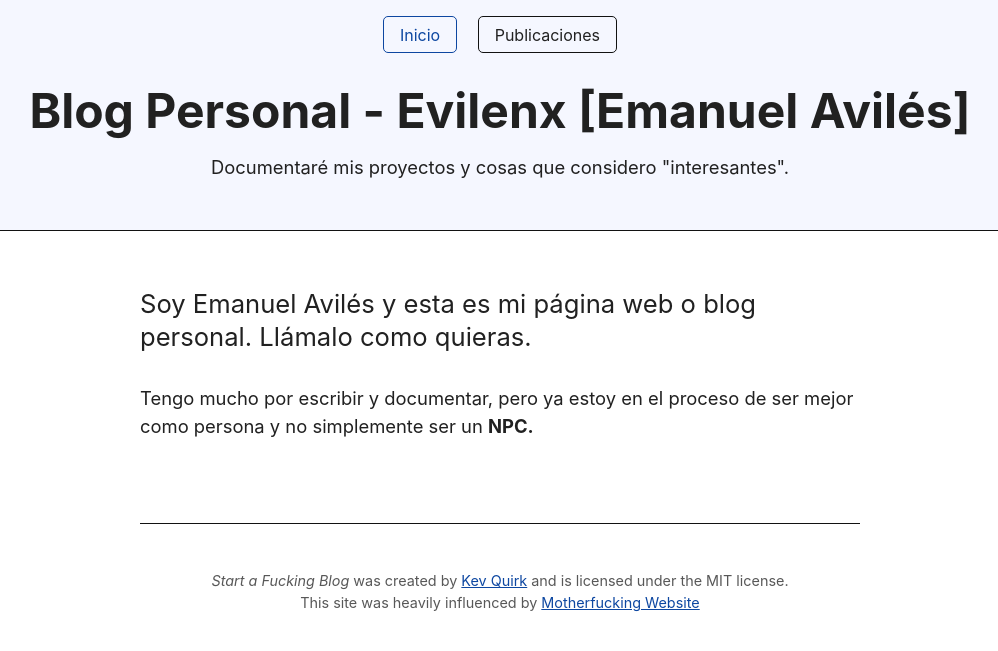
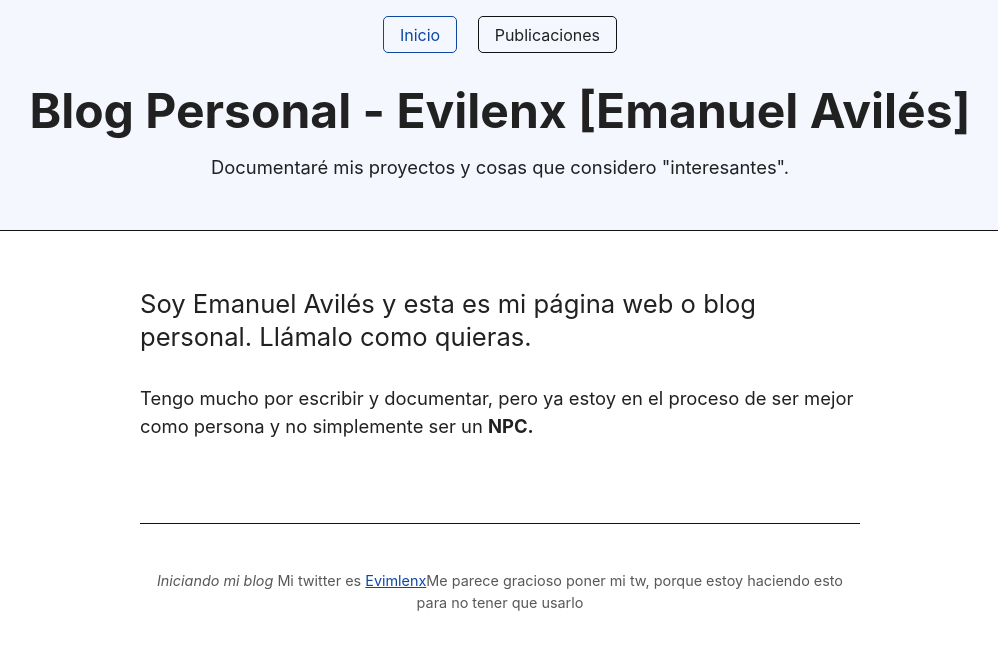
Before and after one commit to evilenx/BlogPersonal, a Jekyll site: the page built from index.md, in a window 1280 px wide. Shown: the top 651 px of the page, without its empty margins (140-1138 px from the left). Built offline with Jekyll 4.4.1, drawn with Linux system fonts in a browser that asks for light colours.

Commit message:
footer upgrade

```diff
--- a/_layouts/default.html
+++ b/_layouts/default.html
@@ -18,8 +18,7 @@
     </main>
 
     <footer>
-      <p><i>Start a Fucking Blog</i> was created by <a href="https://kevquirk.com">Kev Quirk</a> and is licensed under the MIT license.<br>
-      This site was heavily influenced by <a href="http://bettermotherfuckingwebsite.com">Motherfucking Website</a></p>
+      <p><i>Iniciando mi blog</i> Mi twitter es <a href="https://twitter.com/evimlenx13">Evimlenx</a>Me parece gracioso poner mi tw, porque estoy haciendo esto para no tener que usarlo<br>
     </footer>
 
   </body>
```
